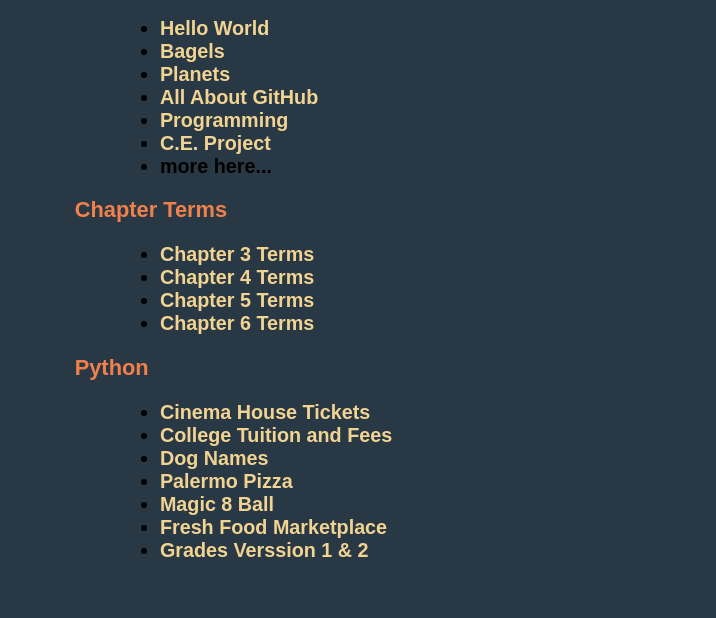
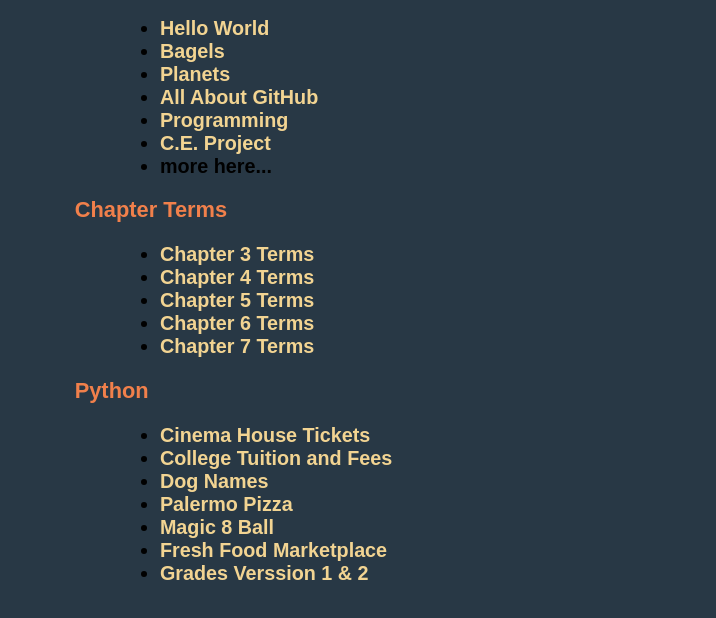
Before and after one commit to kjohnson-pvcc/kjohnson-pvcc.github.io, a plain HTML site: page index.html in a window 1280 px wide. Shown: the part 138-756 px from the top of the page, without its empty margins (212-928 px from the left). Drawn offline with Linux system fonts and the light colour scheme.

Commit message:
Update index.html

```diff
--- a/index.html
+++ b/index.html
@@ -58,6 +58,7 @@
                     <li><a href="network.html"> Chapter 4 Terms </a></li>
                     <li><a href="programming.html"> Chapter 5 Terms </a></li>
                     <li><a href="proglang.html"> Chapter 6 Terms </a></li>
+                    <li><a href="software-eng.html"> Chapter 7 Terms </a></li>
                 </ul>
             </h3>
             <h2>Python</h2>
```
